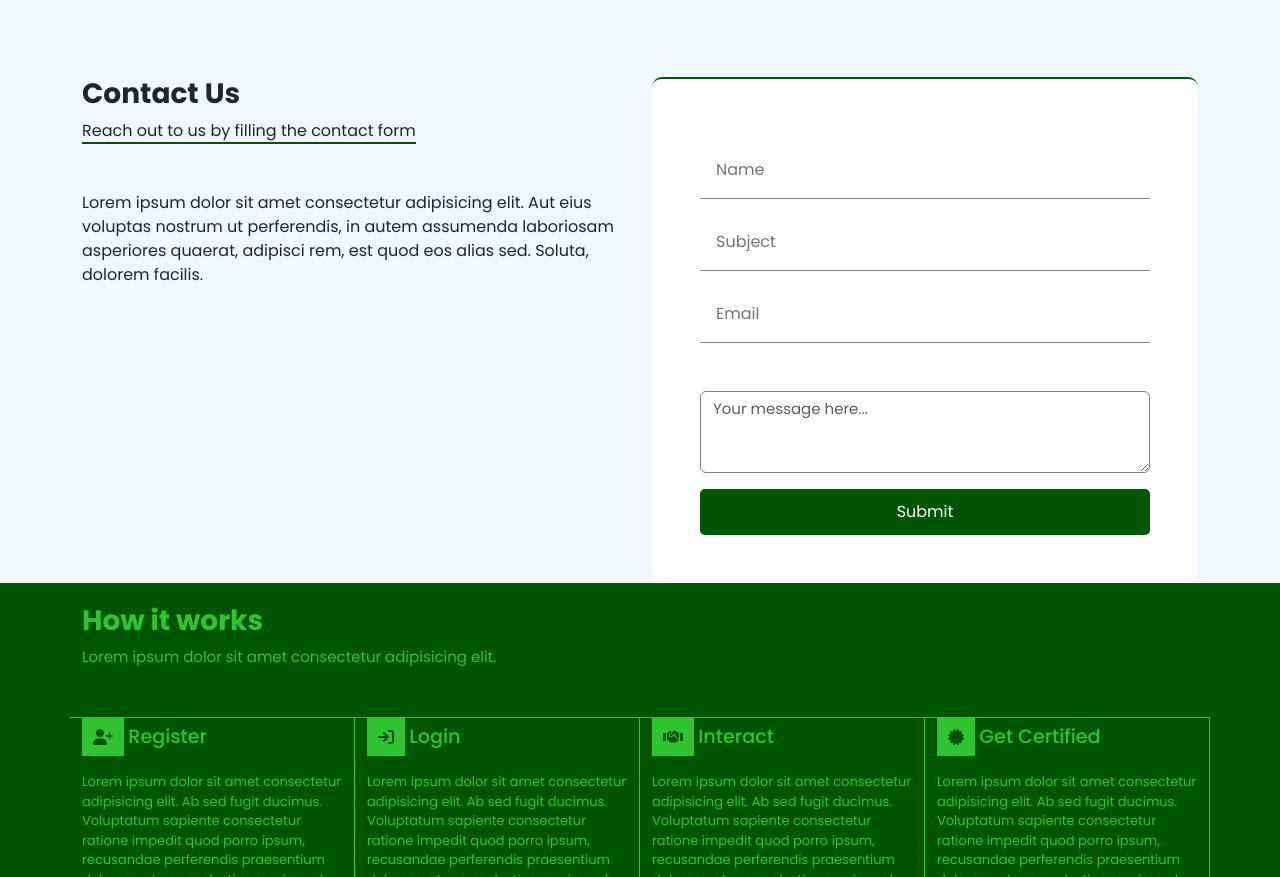
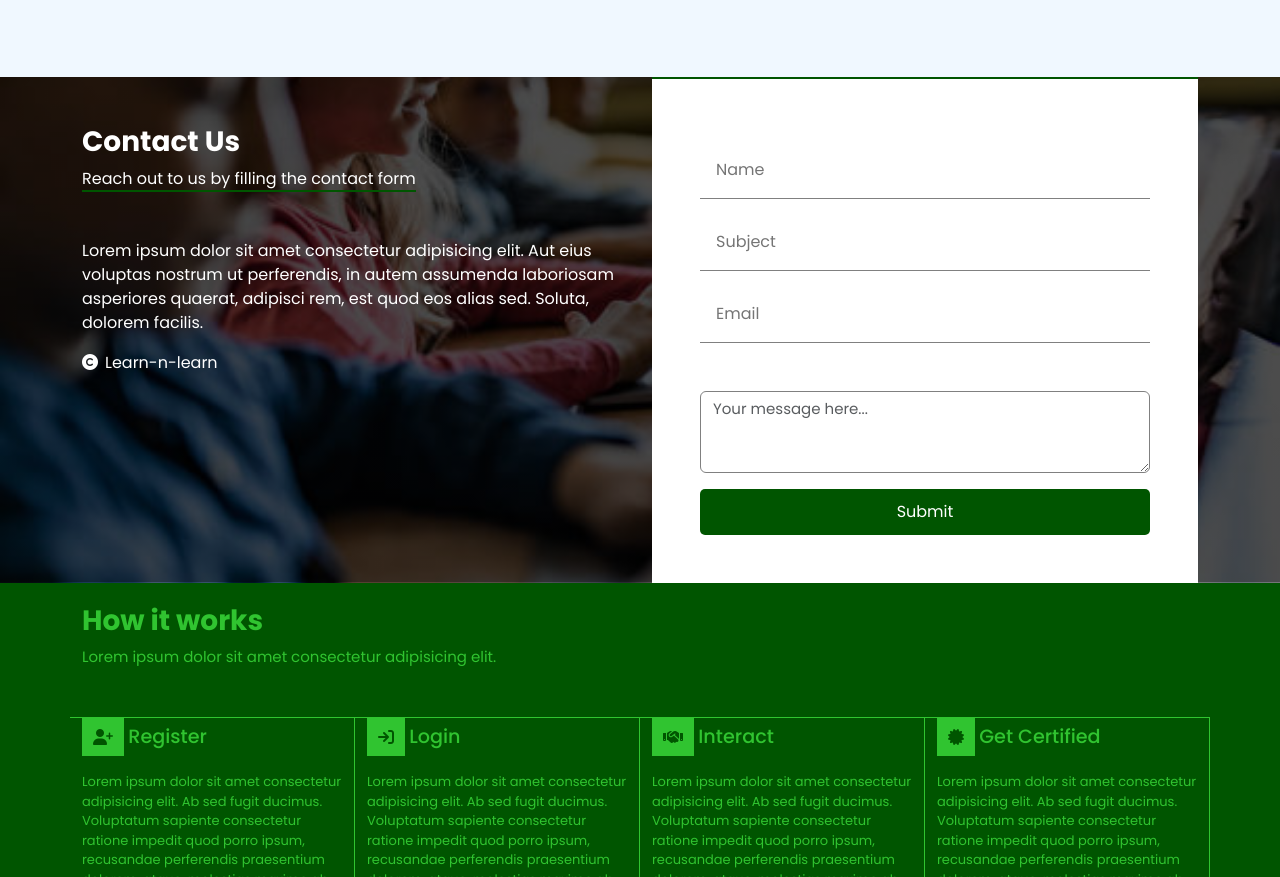
Before and after one commit to tech03-maker/learn, a plain HTML site: page index.html in a window 1280 px wide. Shown: the part 1735-2612 px from the top of the page. Drawn offline with nearby package versions, Linux system fonts and the light colour scheme.

Commit message:
edited the contact page

```diff
--- a/index.css
+++ b/index.css
@@ -217,20 +217,33 @@ body {
   padding-left: 3px;
   font-size: 15px;
 }
+.contact{
+    background-image: linear-gradient(rgba(0, 0, 0, 0.7)50%, rgba(0, 0, 0, 0.7)50%), url(assets/images/istockphoto-1224309929-612x612.jpg);
+    background-repeat: no-repeat;
+    background-position: center;
+    background-size: cover;
+    background-attachment: fixed;
+}
 
 .left-contact h3 {
   font-weight: bold;
+  color: white;
 }
 
 .left-contact span {
   border-bottom: 2px solid rgb(0, 85, 0);
+  color: white;
+}
+
+.left-contact p{
+    color: white !important;
 }
 
 .right-contact form {
   background-color: white;
   text-align: center;
   padding: 3rem;
-  border-radius: 10px;
+  /* border-radius: 10px; */
   border-top: 2px solid rgb(0, 85, 0);
 }
 
--- a/index.html
+++ b/index.html
@@ -210,14 +210,16 @@
       <div class="container">
         <div class="row">
           <div class="left-contact col-sm-12 col-md-6 col-lg-6">
-            <h3>Contact Us</h3>
+            <h3 class="mt-5">Contact Us</h3>
             <span>Reach out to us by filling the contact form</span>
-            <p class="mt-5"></p>
+            <p class="mt-5">
               Lorem ipsum dolor sit amet consectetur adipisicing elit. Aut eius
               voluptas nostrum ut perferendis, in autem assumenda laboriosam
               asperiores quaerat, adipisci rem, est quod eos alias sed. Soluta,
               dolorem facilis.
             </p>
+            <i class="text-white fa fa-copyright"></i><span style="padding-left: 7px; border-bottom: none;">Learn-n-learn</span>
+
           </div>
           <div class="right-contact col-sm-12 col-md-6 col-lg-6">
             <form action="">
```
Also changed, not shown: assets/images/istockphoto-1224309929-612x612.jpg (added), assets/images/photo-1531482615713-2afd69097998.avif (added).
